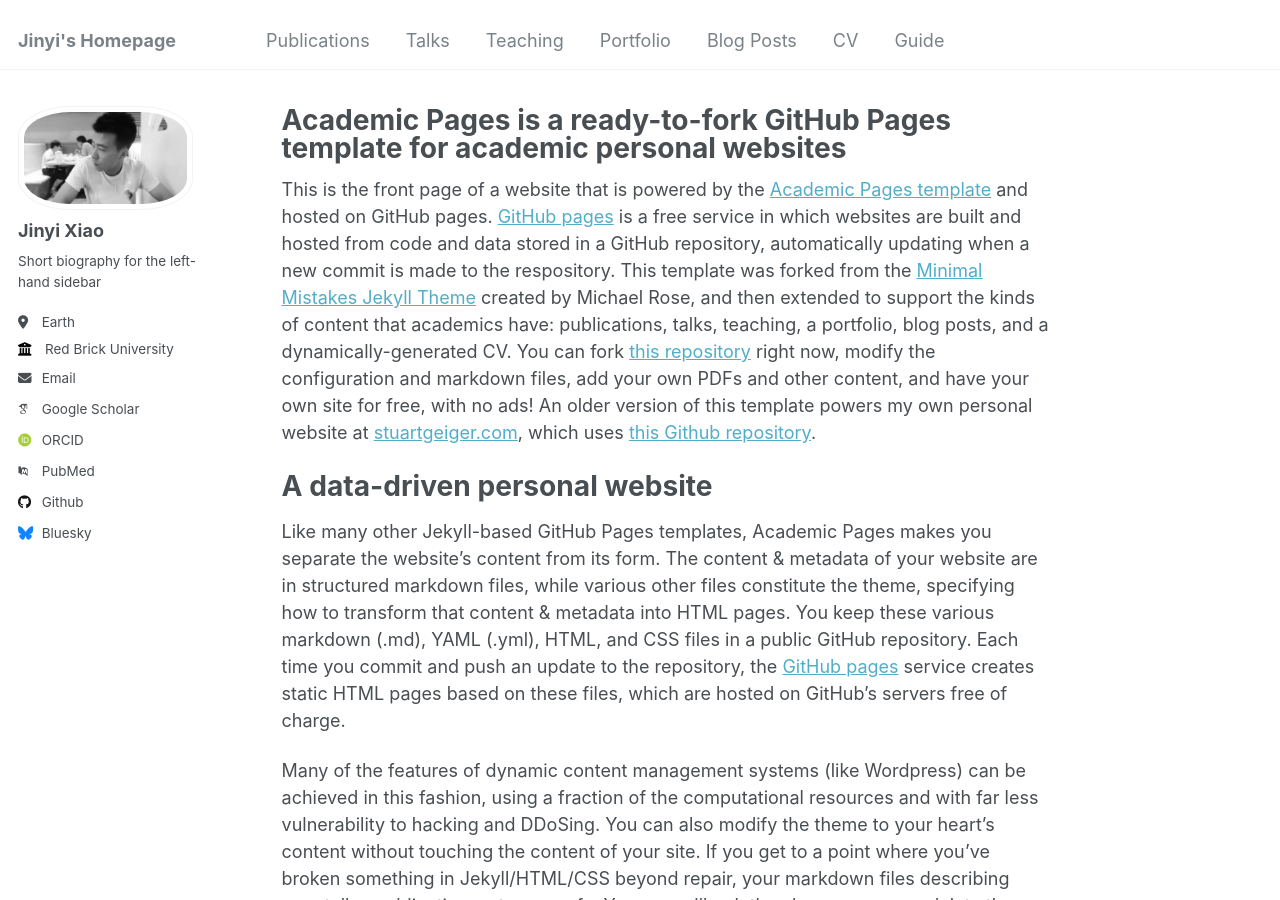
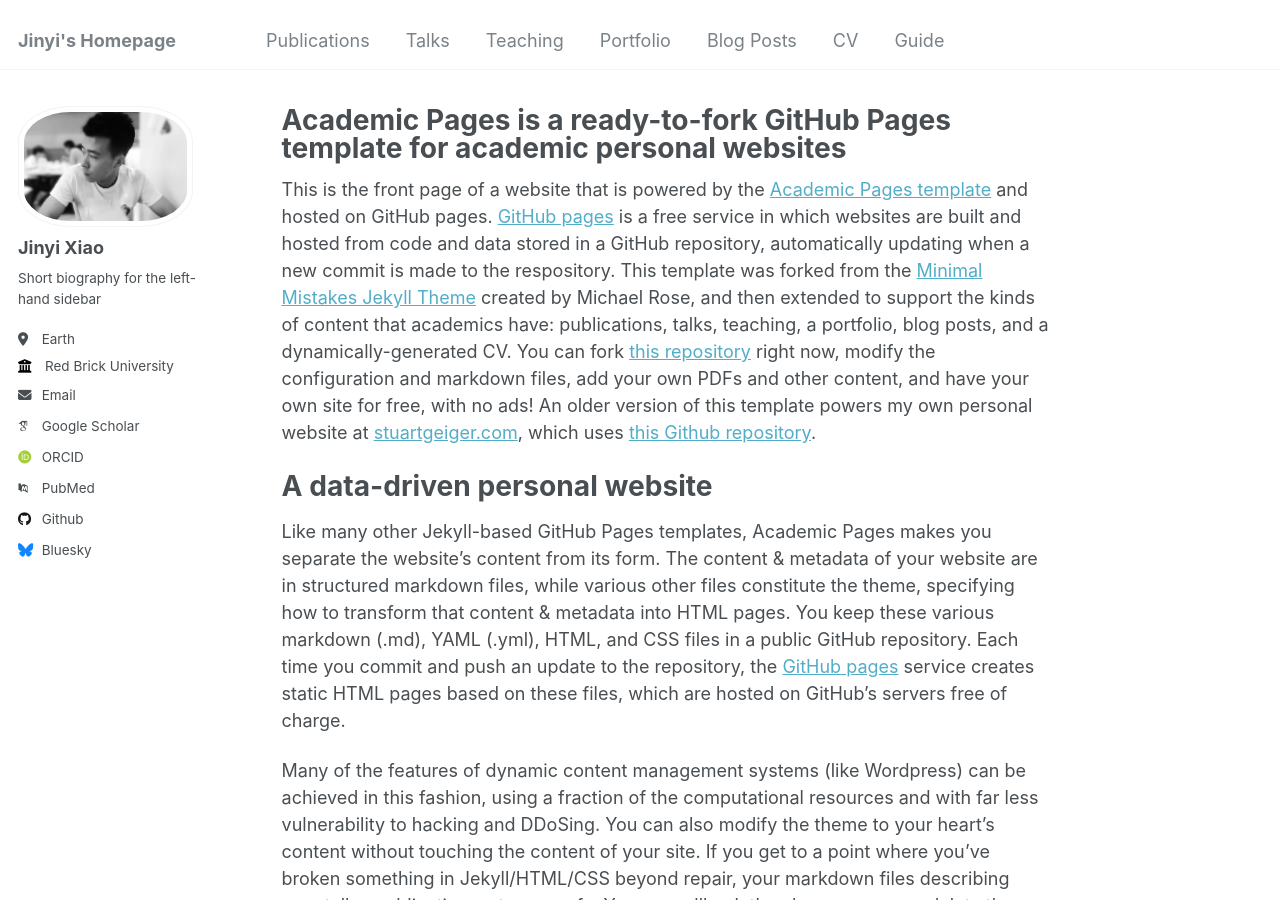
Before and after one commit to Xxiaojinyi/Xxiaojinyi.github.io, a Jekyll site: the page built from _pages/about.md, in a window 1280 px wide and 900 px high. Built offline with Jekyll 4.4.1, drawn with Linux system fonts in a browser that asks for light colours; some web fonts are replaced.

Commit message:
Avatar1.jpg

```diff
--- a/_config.yml
+++ b/_config.yml
@@ -21,7 +21,7 @@ repository               : "Xxiaojinyi.github.io"
 #               Additional customization can be done by editing /_includes/author-profile.html
 author:
   # Biographic information
-  avatar           : "Xiao Photo.jpg"
+  avatar           : "Avatar1.jpg"
   name             : "Jinyi Xiao"
   pronouns         : # example: "she/her"
   bio              : "Short biography for the left-hand sidebar"
```
Also changed, not shown: images/Avatar1.jpg (added).
